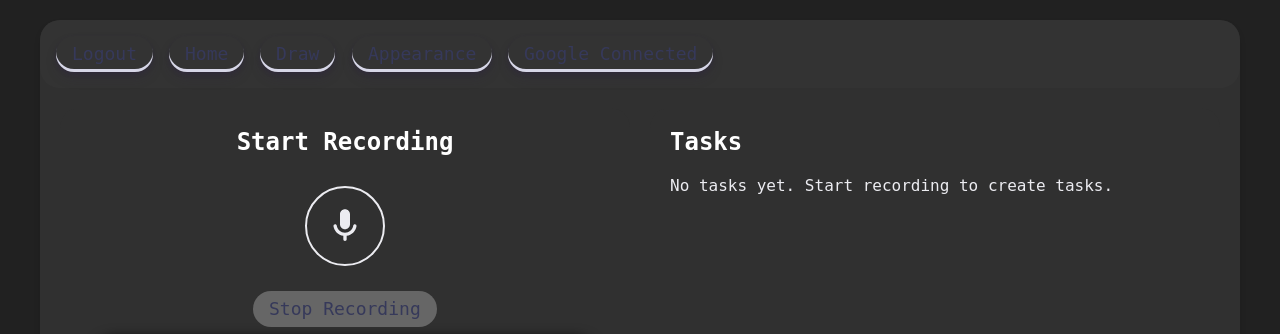
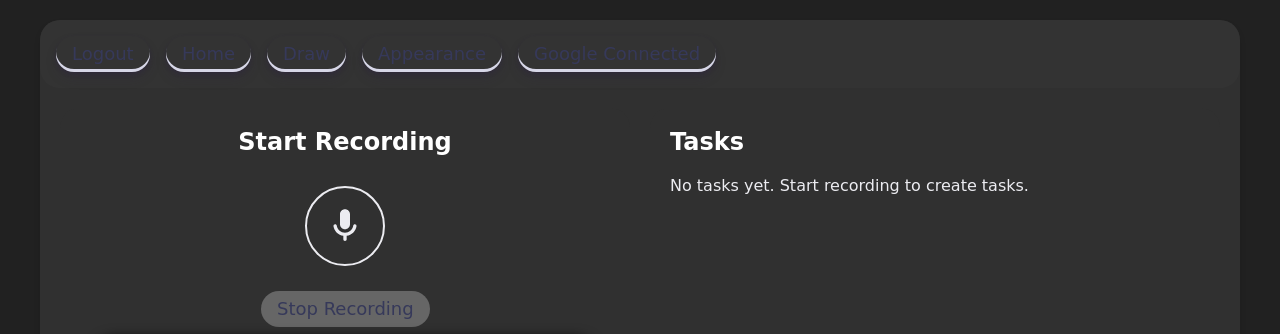
Before and after one commit to CarlosMelicandia/EchoNote, a Flask app: page / in a window 1280 px wide. Shown: the top 334 px of the page. Run offline with Flask 3, Linux system fonts and the light colour scheme; the visitor is signed in with stand-in values (Sample User, id 1); data that the repository does not hold is empty.

Commit message:
small ui changes

```diff
--- a/static/styles.css
+++ b/static/styles.css
@@ -18,7 +18,7 @@
 
   body {
     margin: 0;
-    font-family: "JetBrains Mono", monospace, Arial, Helvetica, sans-serif;
+    font-family: 'Comic Sans MS', 'Segoe Script', cursive;
     background-color: var(--bg-primary);
     color: var(--text-primary);
     display: flex;
@@ -100,7 +100,7 @@
     color: var(--button-text);
     cursor: pointer;
     display: inline-flex;
-    font-family: "JetBrains Mono", monospace;
+    font-family: 'Comic Sans MS', 'Segoe Script', cursive;
     height: 36px;
     justify-content: center;
     line-height: 1;
@@ -173,7 +173,7 @@
     color: var(--button-text);
     cursor: pointer;
     display: inline-flex;
-    font-family: "JetBrains Mono", monospace;
+    font-family: 'Comic Sans MS', 'Segoe Script', cursive;
     height: 36px;
     justify-content: center;
     line-height: 1;
@@ -499,7 +499,7 @@
   opacity: 1;
 }
 
-.btn-edit, .btn-delete, .btn-done, .btn-undo, .btn-sync, .btn-sync-task{
+.btn-edit, .btn-delete, .btn-done, .btn-undo, .btn-sync, .btn-sync-task, .btn-cancel{
     height: 36px;
     font-size: 14px;
     padding: 0 12px;
@@ -537,6 +537,12 @@
 
 .btn-save {
   margin: 10px;
+}
+
+.btn-cancel {
+  margin: 10px;
+  font-size: 18px;
+  margin-left: -10px;
 }
 
 .task-item.completed {
@@ -585,6 +591,7 @@
 	border-radius:20px;
 	-webkit-box-shadow: 0px 2px 14px #000;
 	box-shadow: 0px 2px 14px #000;
+  filter: grayscale(100%);
 }
 
 input:focus,
```
